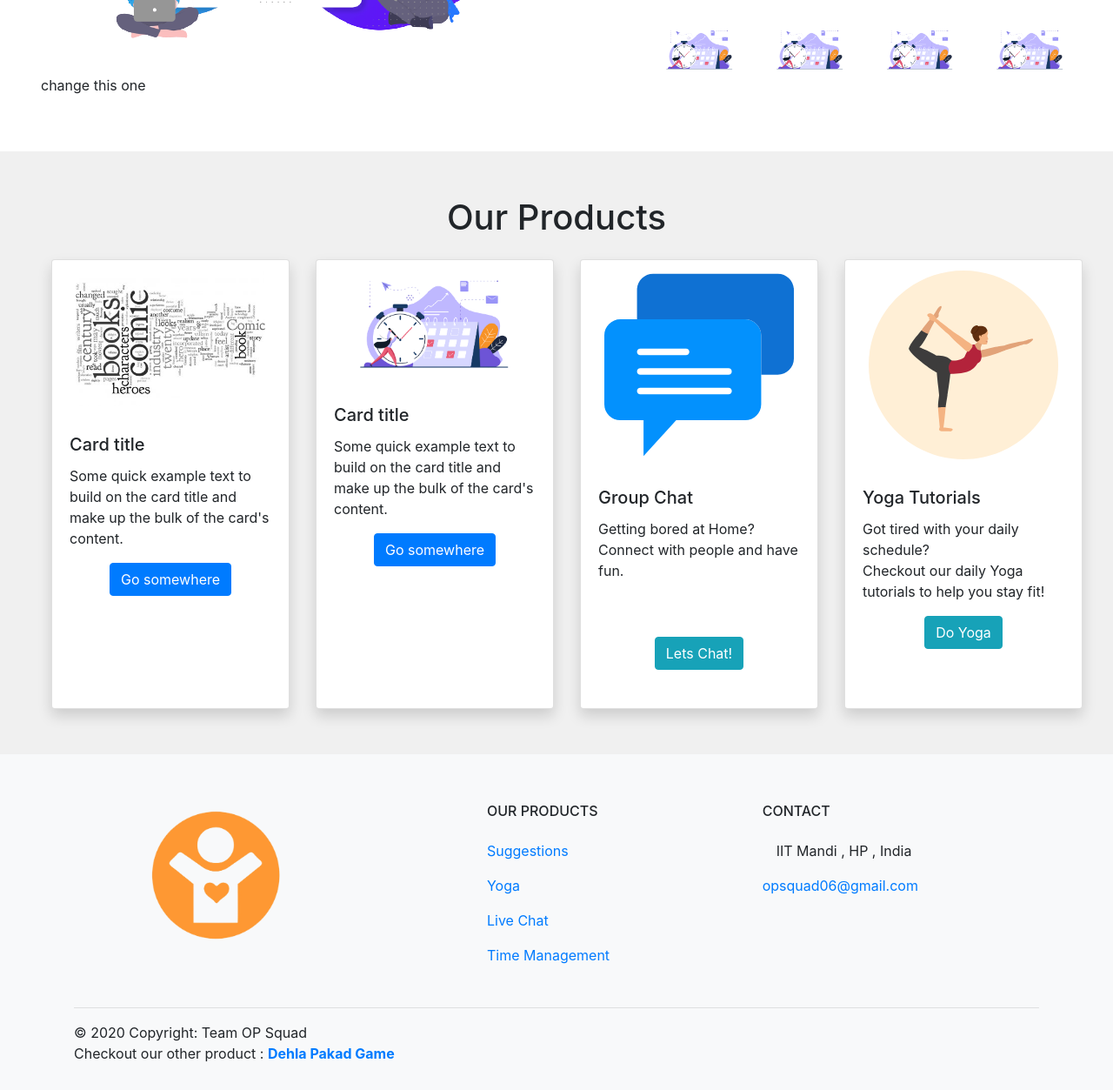
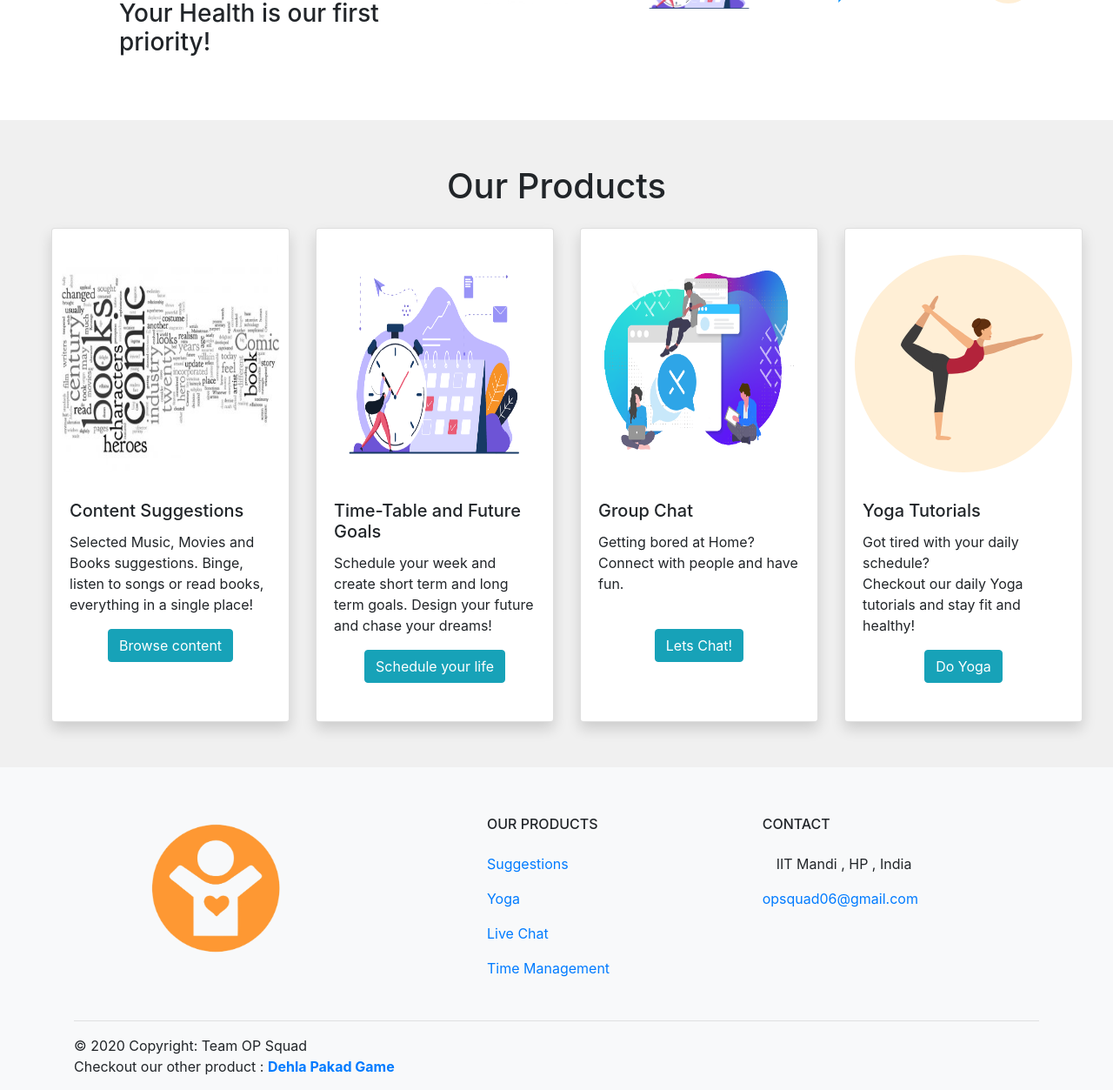
Before and after one commit to pranshukharkwal/WeCare, a Flask app: page / in a window 1280 px wide. Shown: the part 432-1685 px from the top of the page at 87% size. Run offline with Flask 2, Linux system fonts and the light colour scheme; some libraries are stand-ins or nearby versions.

Commit message:
front page done

```diff
--- a/templates/index.html
+++ b/templates/index.html
@@ -62,31 +62,34 @@
     <section id="intro">
         <div class="container-fluid">
             <div class="row">
-                <div class="col-md-7">
-                    <img src="/static/img/ne1.png">
-                    Plaese change this one
+                <div class="col-md-5">
+
+                    <img src="/static/img/front_image.jpg"
+                        style="padding:25px 40px;height:320px; margin-left:100px;border-radius:100%"><br>
+                    <h3 style="margin-left:90px;">Your Health is our first priority!</h3>
+
                 </div>
-                <div class="col-md-5 pro-intro">
+                <div class="col-md-7 pro-intro">
                     <div class="pro-intro-head">
                         <img class="our-logo" src="/static/img/new-we-care.svg" alt="Card image cap">
                         We Care
                     </div>
                     <div class="row pro-intro-list">
                         <div class="col">
-                            <img class="intro-imgs" src="/static/img/time-management-removebg-preview.png"
-                                alt="Card image cap">
+                            <img class="intro-imgs" src="/static/img/sugg.jpg" alt="Card image cap"
+                                style="height:70px;">
                         </div>
                         <div class="col">
                             <img class="intro-imgs" src="/static/img/time-management-removebg-preview.png"
                                 alt="Card image cap">
                         </div>
                         <div class="col">
-                            <img class="intro-imgs" src="/static/img/time-management-removebg-preview.png"
-                                alt="Card image cap">
+                            <img class="intro-imgs" src="/static/img/chat-svgrepo-com.svg" alt="Card image cap"
+                                style="margin-top:10px;height:60px;">
                         </div>
                         <div class="col">
-                            <img class="intro-imgs" src="/static/img/time-management-removebg-preview.png"
-                                alt="Card image cap">
+                            <img class="intro-imgs" src="/static/img/yoga-svgrepo-com.svg" alt="Card image cap"
+                                style="margin-top:10px;height:60px;">
                         </div>
                     </div>
                 </div>
@@ -102,14 +105,14 @@
 
                 <div class="col-sm-3">
                     <div class="card">
-                        <img class="card-img-top" src="/static/img/sugg.jpg" alt="Card image cap">
+                        <img class="card-img-top" src="/static/img/sugg.jpg" alt="Card image cap"
+                            style=" margin-top: 30px;width:250px;height:250px;">
                         <div class="card-body">
-                            <h5 class="card-title">Card title</h5>
-                            <p class="card-text">Some quick example text to build on the card title and make up the bulk
-                                of the card's
-                                content.</p>
+                            <h5 class="card-title">Content Suggestions</h5>
+                            <p class="card-text">Selected Music, Movies and Books suggestions. Binge, listen to songs
+                                or read books, everything in a single place!</p>
                             <div style="text-align: center;">
-                                <a href="#" class="btn btn-primary">Go somewhere</a>
+                                <a href="/suggestions" class="btn btn-info">Browse content</a>
                             </div>
                         </div>
                     </div>
@@ -118,14 +121,13 @@
                 <div class="col-sm-3">
                     <div class="card">
                         <img class="card-img-top" src="/static/img/time-management-removebg-preview.png"
-                            alt="Card image cap">
+                            alt="Card image cap" style=" margin-top: 30px;width:250px;height:250px;">
                         <div class="card-body">
-                            <h5 class="card-title">Card title</h5>
-                            <p class="card-text">Some quick example text to build on the card title and make up the bulk
-                                of the card's
-                                content.</p>
+                            <h5 class="card-title">Time-Table and Future Goals</h5>
+                            <p class="card-text">Schedule your week and create short term and long term goals. Design
+                                your future and chase your dreams!</p>
                             <div style="text-align: center;">
-                                <a href="#" class="btn btn-primary">Go somewhere</a>
+                                <a href="/time" class="btn btn-info">Schedule your life</a>
                             </div>
                         </div>
                     </div>
@@ -133,14 +135,14 @@
 
                 <div class="col-sm-3">
                     <div class="card">
-                        <img class="card-img-top" src="/static/img/chat-svgrepo-com.svg" alt="Card image cap">
-                        <div class="card-body">
+                        <img class="card-img-top" src="/static/img/ne1.png" alt="Card image cap"
+                            style=" margin-top: 30px;width:250px;height:250px;">
+                        <div class=" card-body">
                             <h5 class="card-title">Group Chat</h5>
                             <p class="card-text">
                                 Getting bored at Home?
                                 <br> Connect with people and have fun.
-                            </p>
-                            <br><br>
+                            </p><br>
                             <div style="text-align: center;">
                                 <a href="/chat" class="btn btn-info">Lets Chat!</a>
                             </div>
@@ -150,12 +152,13 @@
 
                 <div class="col-sm-3">
                     <div class="card">
-                        <img class="card-img-top" src="/static/img/yoga-svgrepo-com.svg" alt="Card image cap">
+                        <img class="card-img-top" src="/static/img/yoga-svgrepo-com.svg" alt="Card image cap"
+                            style=" margin-top: 30px;width:250px;height:250px;">
                         <div class="card-body">
                             <h5 class="card-title">Yoga Tutorials</h5>
                             <p class="card-text">
                                 Got tired with your daily schedule?
-                                <br> Checkout our daily Yoga tutorials to help you stay fit!
+                                <br> Checkout our daily Yoga tutorials and stay fit and healthy!
                             </p>
                             <div style="text-align: center;">
                                 <a href="/yoga" class="btn btn-info">Do Yoga</a>
```
Also changed, not shown: static/img/online-doctor-removebg-preview.png (added), static/img/thumb_400-removebg-preview.png (added), 1 other file.
